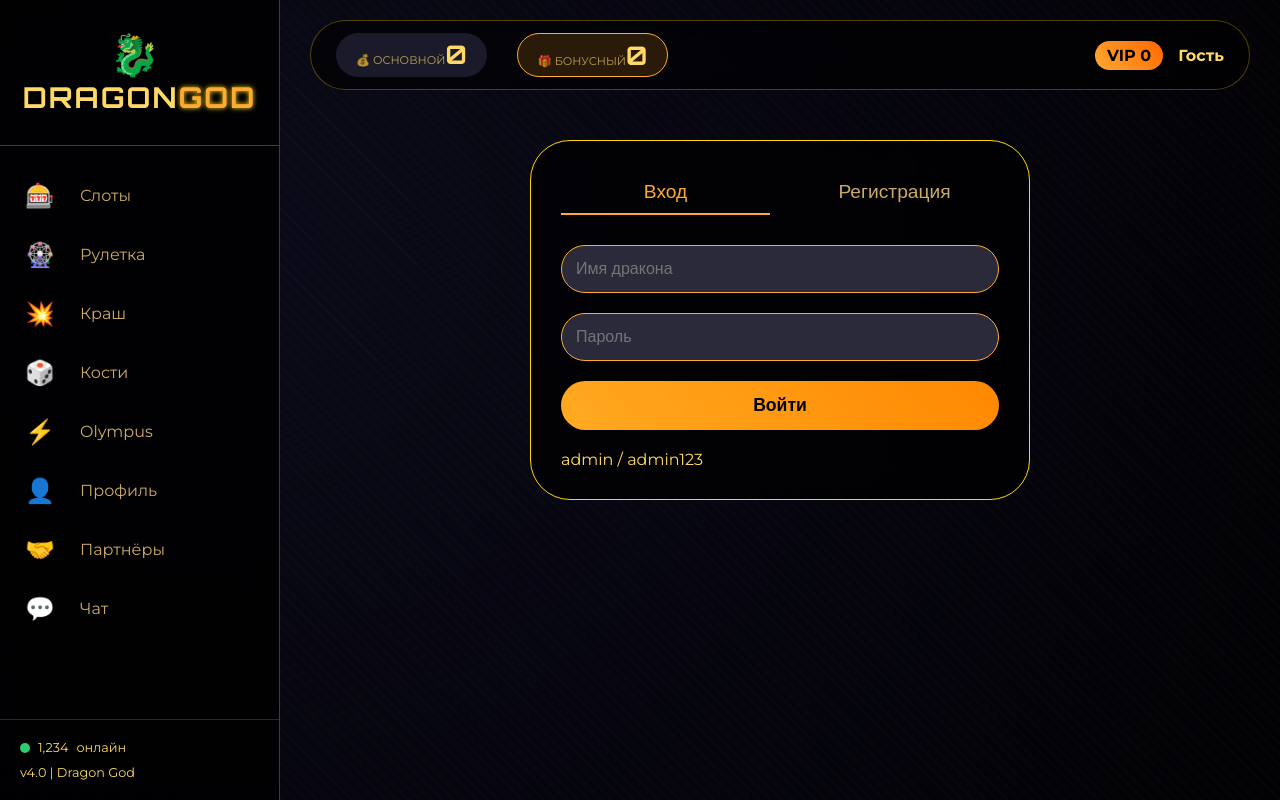
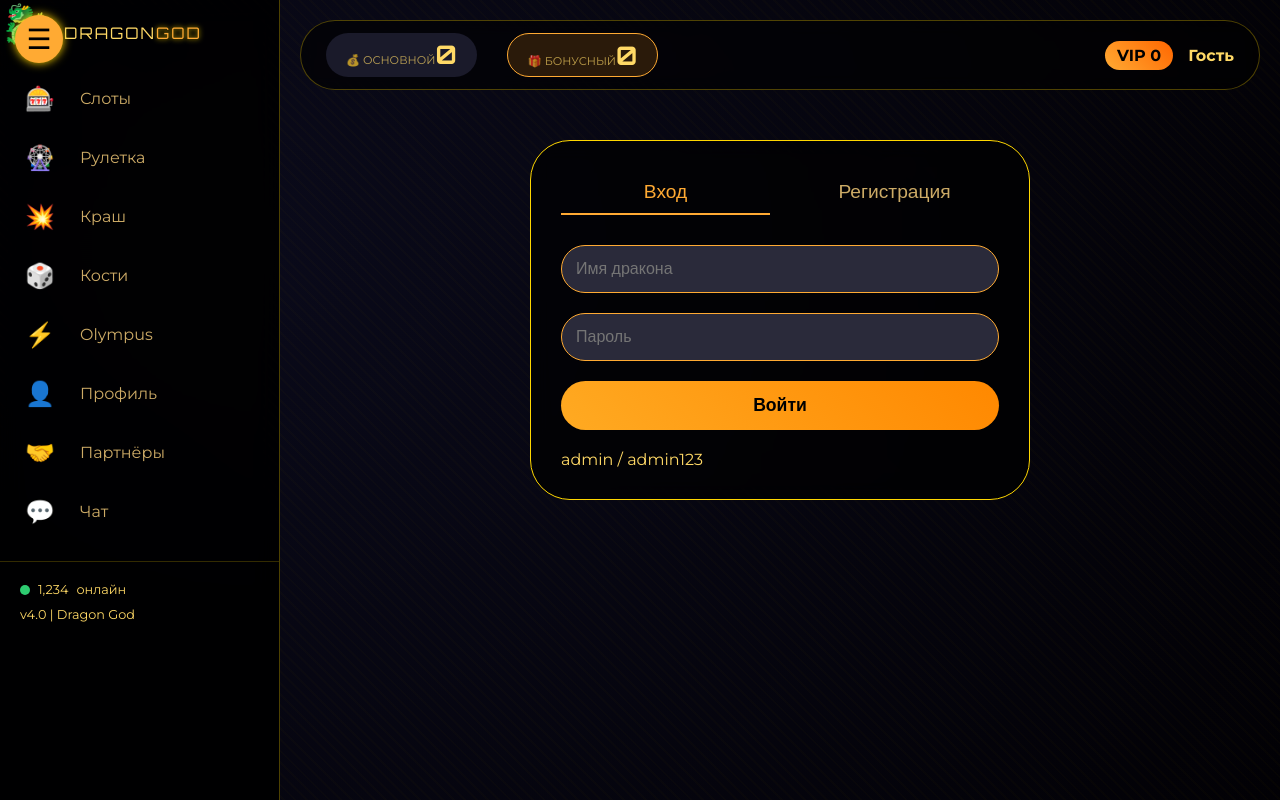
Before and after one commit to hanotsosall/dcas, a Flask app: page / in a window 1280 px wide. Run offline with Flask 3, Linux system fonts and the light colour scheme; data that the repository does not hold is empty.

Commit message:
Update style.css

```diff
--- a/static/style.css
+++ b/static/style.css
@@ -17,13 +17,40 @@ body {
 .app-container { display: flex; min-height: 100vh; position: relative; z-index: 1; }
 .sidebar {
     width: 280px;
-    background: rgba(0,0,0,0.85);
-    backdrop-filter: blur(10px);
+    background: rgba(0,0,0,0.9);
+    backdrop-filter: blur(12px);
     border-right: 1px solid rgba(255,215,0,0.3);
+    position: fixed;
+    top: 0;
+    left: 0;
+    bottom: 0;
+    transform: translateX(-100%);
+    transition: transform 0.3s ease-in-out;
+    z-index: 1000;
+}
+.sidebar.open { transform: translateX(0); }
+@media (min-width: 769px) {
+    .sidebar { transform: translateX(0); position: relative; }
+    .mobile-menu-toggle { display: none; }
+}
+.mobile-menu-toggle {
+    position: fixed;
+    top: 15px;
+    left: 15px;
+    z-index: 1001;
+    background: #ffaa33;
+    color: black;
+    font-size: 28px;
+    width: 48px;
+    height: 48px;
+    border-radius: 50%;
     display: flex;
-    flex-direction: column;
-    transition: transform 0.3s ease;
-    z-index: 10;
+    align-items: center;
+    justify-content: center;
+    cursor: pointer;
+    box-shadow: 0 0 10px gold;
+}
+
 }
 .logo { padding: 30px 20px; text-align: center; font-size: 1.8rem; font-weight: bold; border-bottom: 1px solid rgba(255,215,0,0.3); }
 .dragon-icon { font-size: 2.5rem; margin-right: 10px; }
@@ -99,38 +126,10 @@ body {
 .crash-cashout:disabled { opacity: 0.5; cursor: not-allowed; }
 .dice-container { text-align: center; }
 .dice-result { font-size: 6rem; margin: 20px; }
-
-.sidebar {
-    transform: translateX(-100%);
-    transition: transform 0.3s ease-in-out;
-}
-.sidebar.open {
-    transform: translateX(0);
-}
-.mobile-menu-toggle {
-    position: fixed;
-    top: 15px;
-    left: 15px;
-    z-index: 1001;
-    background: #ffaa33;
-    color: black;
-    font-size: 24px;
-    width: 45px;
-    height: 45px;
-    border-radius: 50%;
-    display: flex;
-    align-items: center;
-    justify-content: center;
-    cursor: pointer;
-    box-shadow: 0 0 10px gold;
-}
-@media (min-width: 769px) {
-    .sidebar {
-        transform: translateX(0);
-    }
-    .mobile-menu-toggle {
-        display: none;
-    }
 }
 .dice-prediction { display: flex; gap: 15px; justify-content: center; margin: 20px 0; }
 .dice-pred-btn { background: #333; border: none; padding: 10px 20px; border-radius: 30px; color: gold; cursor: pointer; }
+.app-container { display: flex; min-height: 100vh; }
+.main-content { flex: 1; padding: 20px; overflow-y: auto; }
+.olympus-container { text-align: center; }
+#olympusCanvas { background: #1a0a0a; border-radius: 20px; margin: 20px auto; }
```
